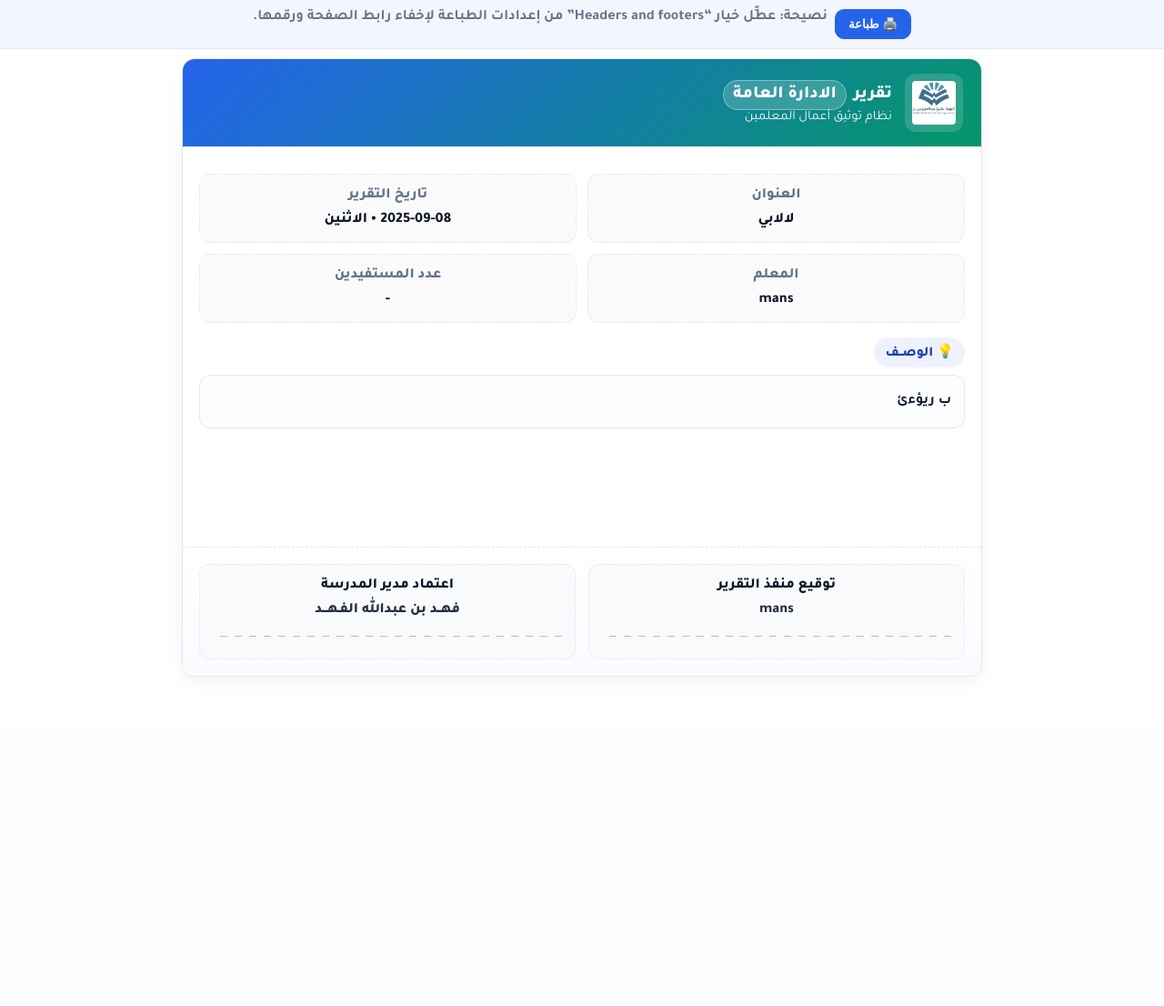
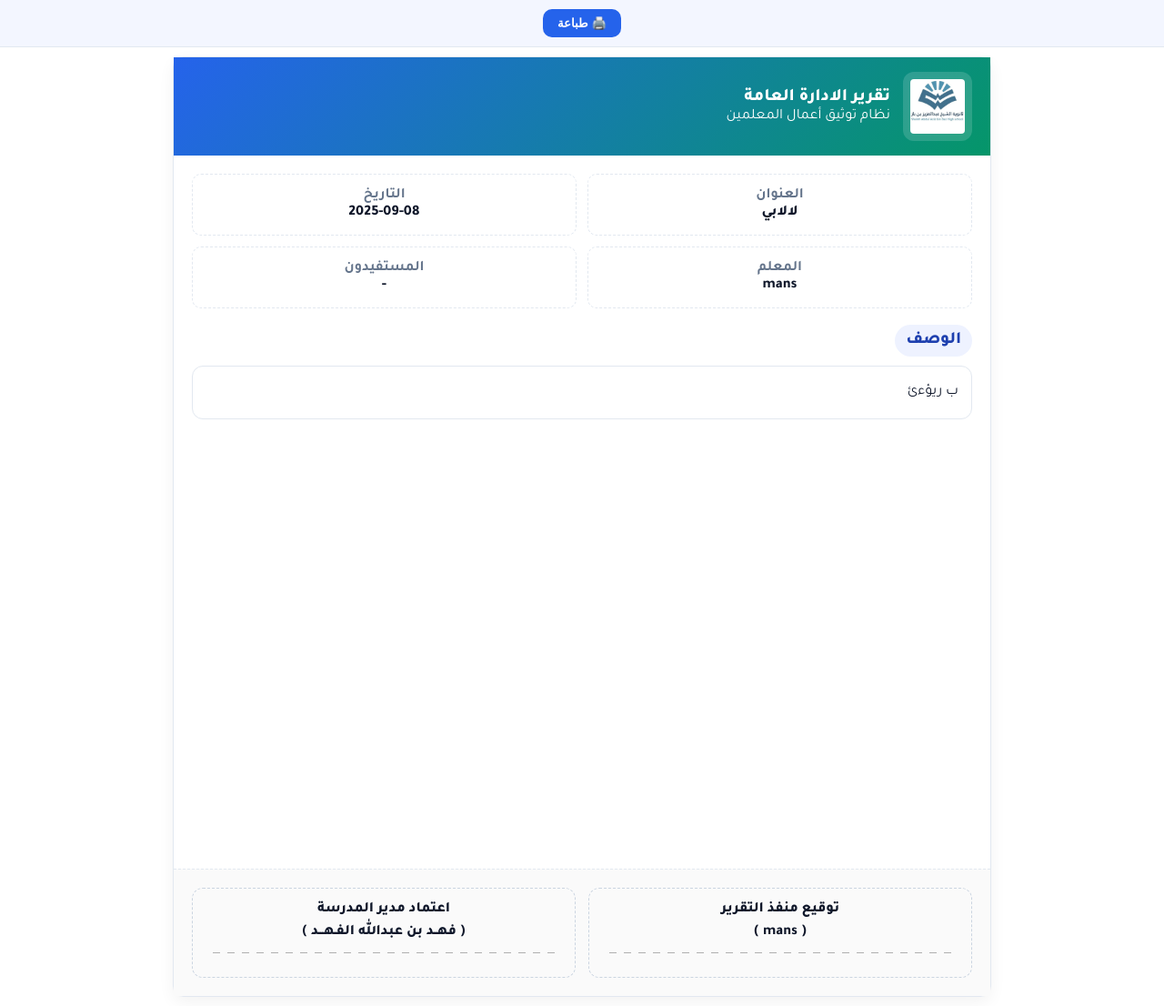
Before and after one commit to xmansx1/school, a Django app: page /reports/2/print/ in a window 1280 px wide. Shown: the whole page at 91% size. Before the commit the page ends 744 px from the top, so only its background shows below. Run offline with Django 5.2, Linux system fonts and the light colour scheme; a user stored in the database is signed in; data comes from the database, SQL or seed files in the repository; tables that the repository leaves empty hold one stand-in row (values such as "Sample post").

Commit message:
الرفع41ريندر

```diff
--- a/reports/templates/reports/report_print.html
+++ b/reports/templates/reports/report_print.html
@@ -4,185 +4,88 @@
 <head>
   <meta charset="UTF-8" />
   <meta name="viewport" content="width=device-width, initial-scale=1" />
-
+  <title>تقرير - {{ r.title }}</title>
 
   <link href="https://fonts.googleapis.com/css2?family=Tajawal:wght@400;700;800&display=swap" rel="stylesheet">
+  <style>
+    body{
+      margin:0;font-family:'Tajawal',sans-serif;
+      -webkit-print-color-adjust:exact;print-color-adjust:exact;
+      background:#fff;color:#0f172a;
+    }
+    .toolbar{display:flex;justify-content:center;gap:10px;padding:10px;background:#f3f6ff;border-bottom:1px solid #e2e8f0}
+    .btn{padding:8px 16px;border-radius:10px;font-weight:700;cursor:pointer}
+    .btn-primary{background:#2563eb;color:#fff;border:none}
 
-  <style>
-    :root{
-      --ink:#0f172a; --muted:#64748b; --line:#e2e8f0;
-      --brand:#2563eb; --accent:#059669; --bg:#f8fafc; --card:#ffffff;
-      --chip:#eef2ff; --chip-ink:#1e40af;
-    }
-    *{box-sizing:border-box}
-    html,body{height:100%}
-    body{
-      margin:0;font-family:'Tajawal',sans-serif;color:var(--ink);background:#fff;
-      -webkit-print-color-adjust:exact; print-color-adjust:exact;
-    }
-    a{color:inherit;text-decoration:none}
-
-    /* شريط الأدوات (يختفي في الطباعة) */
-    .toolbar{
-      display:flex;gap:8px;justify-content:center;
-      padding:10px;background:#f3f6ff;border-bottom:1px solid var(--line);
-      position:sticky;top:0;z-index:9
-    }
-    .btn{padding:8px 14px;border-radius:10px;border:1px solid #cbd5e1;background:#fff;cursor:pointer;font-weight:700;text-decoration:none;color:#1e293b}
-    .btn-primary{background:var(--brand);color:#fff;border-color:var(--brand)}
-    .muted{color:var(--muted)}
-
-    /* صفحة التقرير */
     .container{max-width:900px;margin:auto;padding:10px}
     .sheet{
-      border:1px solid var(--line);border-radius:14px;overflow:hidden;background:var(--card);
+      display:flex;flex-direction:column;
+      min-height:calc(297mm - 24mm); /* ارتفاع صفحة A4 مع هوامش */
+      border:1px solid #e2e8f0;border-radius:12px;background:#fff;
       box-shadow:0 6px 18px rgba(0,0,0,.05);
-      display:flex;flex-direction:column; /* يسمح بدفع التواقيع لأسفل عند قِصر المحتوى */
-      min-height:calc(100vh - 120px);
     }
 
-    .hero{
-      display:flex;align-items:center;gap:14px;
-      background:linear-gradient(135deg, var(--brand) 0%, var(--accent) 100%);
-      color:#fff;padding:16px 20px
+    .hero{display:flex;align-items:center;gap:14px;padding:16px 20px;
+      background:linear-gradient(135deg,#2563eb,#059669);color:#fff}
+    .hero img{width:60px;height:60px;object-fit:contain;background:rgba(255,255,255,.15);border-radius:12px;padding:8px}
+    .hero .title{font-size:1.2rem;font-weight:900}
+
+    .content{padding:20px;flex:1}
+    .grid{display:grid;grid-template-columns:1fr 1fr;gap:12px}
+    .card-row{padding:14px;border:1px dashed #e2e8f0;border-radius:10px;text-align:center}
+    .label{color:#64748b;font-weight:700}
+    .value{font-weight:900}
+
+    .section-title{margin:18px 0 10px;font-weight:900;background:#eef2ff;color:#1e40af;
+      display:inline-block;padding:6px 12px;border-radius:999px}
+    .idea-box{padding:14px;border:1px solid #e2e8f0;border-radius:12px;white-space:pre-wrap;line-height:1.8}
+
+    .photos{display:grid;grid-template-columns:repeat(auto-fill,minmax(220px,1fr));gap:12px}
+    .photos img{width:100%;height:200px;object-fit:cover;border-radius:10px;border:1px solid #e2e8f0}
+
+    .sign{display:flex;gap:14px;margin-top:auto;padding:20px;border-top:1px dashed #e2e8f0;background:#fafafa}
+    .sign .box{flex:1;border:1px dashed #cbd5e1;border-radius:12px;padding:14px;text-align:center}
+    .sign .title{font-weight:900}
+    .sign .name{margin-top:6px;font-weight:800}
+    .sigline{margin:12px 0;height:1px;background:repeating-linear-gradient(90deg,transparent,transparent 8px,rgba(0,0,0,.3) 8px,rgba(0,0,0,.3) 16px)}
+
+    @page{size:A4;margin:12mm}
+    @media print{
+      .toolbar{display:none}
+      .sheet{border:none;box-shadow:none;min-height:auto}
     }
-    .hero .logo{width:64px;height:64px;object-fit:contain;background:rgba(255,255,255,.15);border-radius:12px;padding:8px}
-    .hero .title{font-size:1.2rem;font-weight:900;display:flex;align-items:center;gap:8px;flex-wrap:wrap}
-    .hero .sub{opacity:.95;font-size:.9rem}
-    .cat-badge{
-      display:inline-flex;align-items:center;gap:6px;
-      padding:4px 10px;border-radius:999px;
-      background:rgba(255,255,255,.18); border:1px solid rgba(255,255,255,.35);
-      color:#fff;font-weight:800;line-height:1.2
-    }
-
-    .content{padding:18px;flex:1}
-
-    .grid{display:grid;grid-template-columns:1fr 1fr;gap:12px;margin-top:12px}
-    .card-row{
-      display:flex;flex-direction:column;justify-content:center;align-items:center;
-      gap:8px;padding:14px;border:1px dashed var(--line);border-radius:12px;background:#fafafa;text-align:center;
-      break-inside:avoid; page-break-inside:avoid;
-    }
-    .label{color:var(--muted);font-weight:800}
-    .value{font-weight:900;font-size:1rem}
-
-    .section-title{
-      margin:16px 0 8px;font-weight:900;color:var(--ink);
-      display:inline-flex;align-items:center;gap:8px;
-      background:var(--chip);color:var(--chip-ink);padding:6px 12px;border-radius:999px;font-size:.95rem;
-      break-inside:avoid; page-break-inside:avoid;
-    }
-    .idea-box{
-      padding:14px;border:1px solid var(--line);border-radius:12px;background:#fbfdff;
-      white-space:pre-wrap; line-height:1.8;font-weight:600;
-      break-inside:avoid; page-break-inside:avoid;
-    }
-
-    .photos{
-      display:grid;grid-template-columns:repeat(auto-fill,minmax(220px,1fr));gap:12px;margin-top:12px;
-      break-inside:avoid; page-break-inside:avoid;
-    }
-    .photos img{
-      width:100%;height:200px;object-fit:cover;border-radius:12px;border:1px solid var(--line);
-      box-shadow:0 4px 10px rgba(0,0,0,.08);
-      break-inside:avoid; page-break-inside:avoid;
-    }
-
-    /* التواقيع */
-    .sign{
-      display:flex;gap:14px;margin-top:20px;flex-wrap:wrap;
-      break-inside:avoid; page-break-inside:avoid;
-      margin-top:auto; /* دفع التواقيع لأسفل الصفحة إن كان المحتوى قصيرًا */
-      padding:18px;
-      border-top:1px dashed var(--line);
-      background:linear-gradient(180deg,#fff, #f9fbff);
-    }
-    .sign .box{
-      flex:1;border:1px dashed var(--line);border-radius:12px;padding:14px;min-height:100px;background:var(--bg);text-align:center;
-      display:flex;flex-direction:column;justify-content:space-between;gap:8px;
-    }
-    .sign .title{font-weight:900}
-    .sign .name{font-weight:800;opacity:.9}
-    .sigline{height:1px;background:repeating-linear-gradient(90deg, transparent, transparent 8px, rgba(0,0,0,.25) 8px, rgba(0,0,0,.25) 16px); margin:10px 0}
-    .hint{font-size:.85rem;color:var(--muted)}
-
-    /* إعدادات الطباعة */
-    @page{
-      size: A4;
-      margin: 12mm;
-    }
-    @media print{
-      .toolbar{display:none!important}
-      .container{padding:0}
-      .sheet{box-shadow:none;border:none;margin:0;border-radius:0;min-height:auto}
-      .sign{background:#fff}
-      a[href]::after{content:"" !important}
-      .hero,.section-title,.idea-box,.photos,.sign,.card-row{page-break-inside:avoid; break-inside:avoid}
-    }
-
-    @media (max-width:640px){
-      .grid{grid-template-columns:1fr}
-      .hero .logo{width:54px;height:54px}
-      .photos{grid-template-columns:1fr 1fr}
-      .photos img{height:160px}
-    }
+    @media(max-width:640px){.grid{grid-template-columns:1fr}}
   </style>
 </head>
 <body>
 
 <div class="toolbar no-print">
   <button class="btn btn-primary" onclick="window.print()">🖨️ طباعة</button>
-  <span class="muted" style="font-weight:700">نصيحة: عطِّل خيار “Headers and footers” من إعدادات الطباعة لإخفاء رابط الصفحة ورقمها.</span>
 </div>
 
 <div class="container">
   <div class="sheet">
-
-    {% with cat_label=r.category.name|default:"غير مصنّف" %}
     <div class="hero">
-      <img class="logo"
-           src="{% if SCHOOL_LOGO_URL %}{{ SCHOOL_LOGO_URL }}{% else %}{% static 'img/logo.png' %}{% endif %}"
-           alt="{{ SCHOOL_NAME|default:'شعار المدرسة' }}">
+      <img src="{% if SCHOOL_LOGO_URL %}{{ SCHOOL_LOGO_URL }}{% else %}{% static 'img/logo.png' %}{% endif %}" alt="شعار">
       <div>
-        <div class="title">
-          تقرير <span class="cat-badge">{{ cat_label }}</span>
-        </div>
-        <div class="sub">
-          {% if SCHOOL_NAME %}{{ SCHOOL_NAME }}{% else %}نظام توثيق أعمال المعلمين{% endif %}
+        <div class="title">تقرير {{ r.category.name|default:"غير مصنّف" }}</div>
+        <div>{{ SCHOOL_NAME|default:"نظام توثيق أعمال المعلمين" }}</div>
       </div>
     </div>
-    </div>
-    {% endwith %}
 
     <div class="content">
       <div class="grid">
-        <div class="card-row">
-          <div class="label">العنوان</div>
-          <div class="value">{{ r.title }}</div>
+        <div class="card-row"><div class="label">العنوان</div><div class="value">{{ r.title }}</div></div>
+        <div class="card-row"><div class="label">التاريخ</div><div class="value">{{ r.report_date|date:"Y-m-d" }}</div></div>
+        <div class="card-row"><div class="label">المعلم</div><div class="value">{{ r.teacher_display_name }}</div></div>
+        <div class="card-row"><div class="label">المستفيدون</div><div class="value">{{ r.beneficiaries_count|default:"-" }}</div></div>
       </div>
 
-        <div class="card-row">
-          <div class="label">تاريخ التقرير</div>
-          <div class="value">{{ r.report_date|date:"Y-m-d" }}{% if r.day_name %} • {{ r.day_name }}{% endif %}</div>
-        </div>
-
-        <div class="card-row">
-          <div class="label">المعلم</div>
-          <div class="value">{{ r.teacher_display_name }}</div>
-        </div>
-
-        <div class="card-row">
-          <div class="label">عدد المستفيدين</div>
-          <div class="value">{{ r.beneficiaries_count|default_if_none:"-" }}</div>
-        </div>
-      </div>
-
-      <h3 class="section-title">💡 الوصــف</h3>
-      <div class="idea-box">{{ r.idea|default_if_none:"" }}</div>
+      <h3 class="section-title">الوصف</h3>
+      <div class="idea-box">{{ r.idea }}</div>
 
       {% if r.image1 or r.image2 or r.image3 or r.image4 %}
-        <h3 class="section-title">📷 الصور المرفقة</h3>
+      <h3 class="section-title">الصور</h3>
       <div class="photos">
         {% if r.image1 %}<img src="{{ r.image1.url }}" alt="صورة 1">{% endif %}
         {% if r.image2 %}<img src="{{ r.image2.url }}" alt="صورة 2">{% endif %}
@@ -192,21 +95,18 @@
       {% endif %}
     </div>
 
-    <!-- التواقيع (تظهر مثبتة أسفل الصفحة عند قِصر المحتوى) -->
     <div class="sign">
       <div class="box">
         <div class="title">توقيع منفذ التقرير</div>
-        <div class="name">{{ r.teacher_display_name }}</div>
-        <div class="sigline" aria-hidden="true"></div>
+        <div class="name">( {{ r.teacher_display_name }} )</div>
+        <div class="sigline"></div>
       </div>
       <div class="box">
         <div class="title">اعتماد مدير المدرسة</div>
-        <div class="name">فهــد بن عبدالله الفـهـــد </div>
-        <div class="sigline" aria-hidden="true"></div>
+        <div class="name">( فهــد بن عبدالله الفـهـــد )</div>
+        <div class="sigline"></div>
       </div>
     </div>
-    <!-- /التواقيع -->
-
   </div>
 </div>
 
```
Lines whose indentation alone changed are shown as unchanged.
